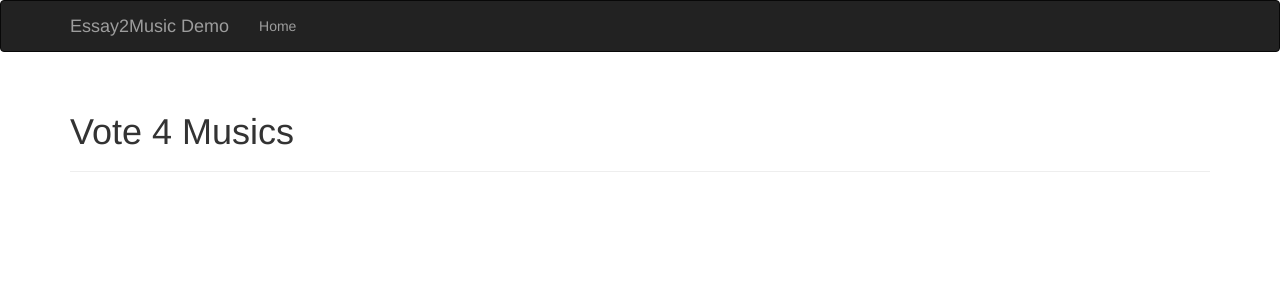
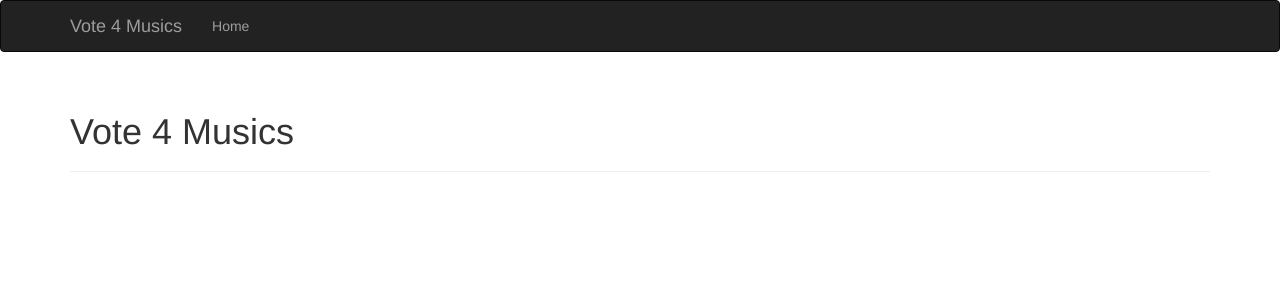
Before and after one commit to xietx1995/VoteForMusics, a Flask app: page / in a window 1280 px wide. Shown: the top 300 px of the page. Run offline with Flask 2, Linux system fonts and the light colour scheme; some libraries are stand-ins or nearby versions.

Commit message:
change page title to Vote 4 Musics

```diff
--- a/templates/base.html
+++ b/templates/base.html
@@ -21,7 +21,7 @@
                 <span class="icon-bar"></span>
                 <span class="icon-bar"></span>
             </button>
-            <a class="navbar-brand" href="/">Essay2Music Demo</a>
+            <a class="navbar-brand" href="/">Vote 4 Musics</a>
         </div>
         <div class="navbar-collapse collapse">
             <ul class="nav navbar-nav">
```
